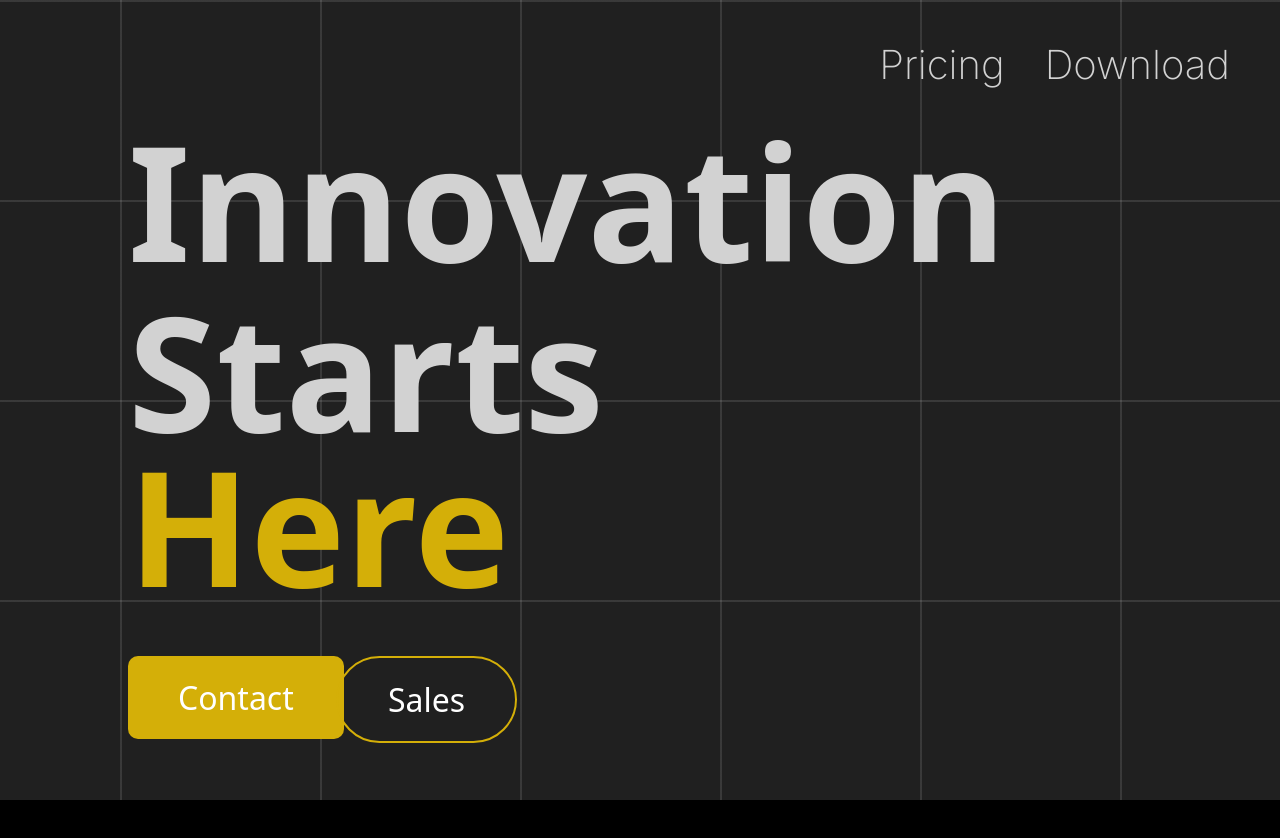
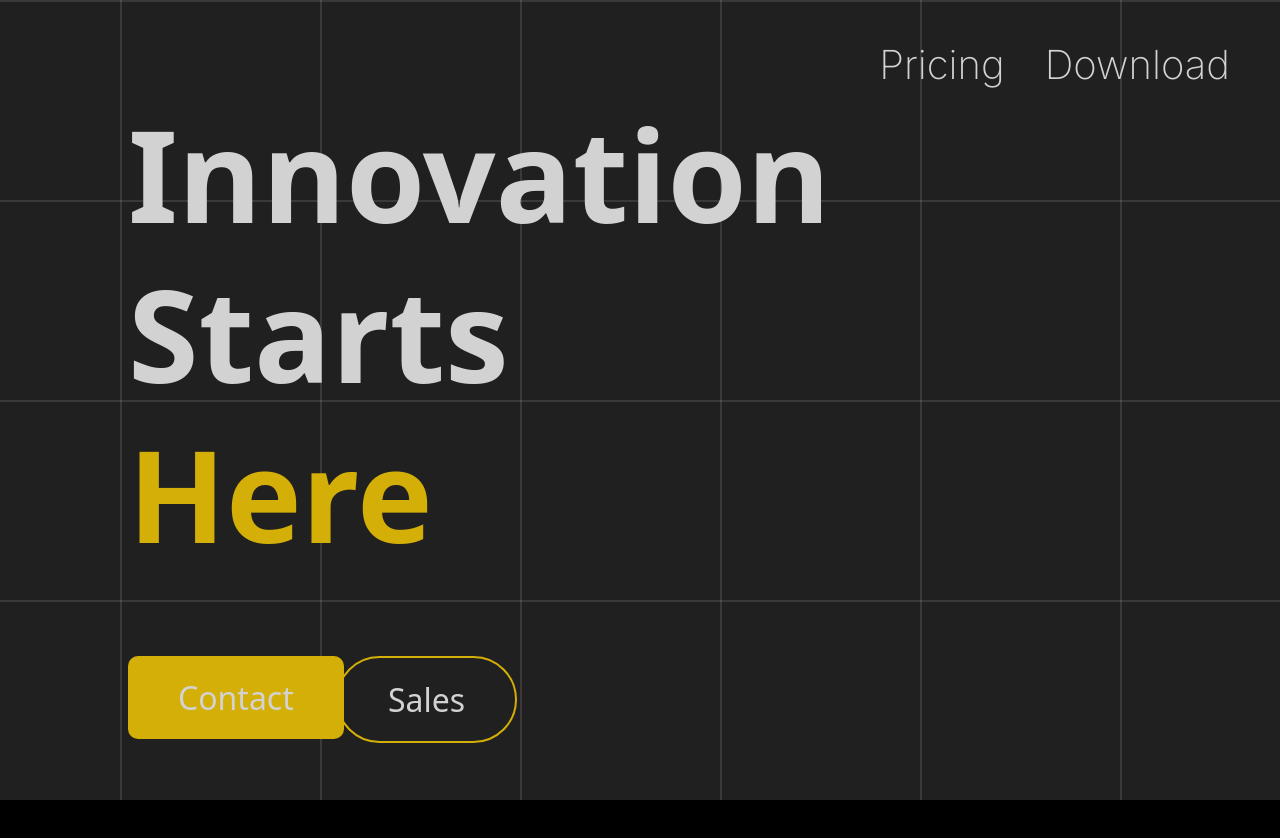
Before and after one commit to Nightliqht/Nightliqht.github.io, a plain HTML site: page experimental.html in a window 1280 px wide. Shown: the top 838 px of the page. Drawn offline with Linux system fonts and the light colour scheme; a web font is replaced by a local one.

Commit message:
sm extra stuffs

```diff
--- a/css/exp.css
+++ b/css/exp.css
@@ -1,22 +1,18 @@
+:root {
+  --accent: rgb(212, 175, 8);
+  --txt : #d2d2d2ff;
+  --bg : #202020ff;
+}
+
 body {
   margin: 0px;
   height: 200vh;
   background-color: #000;
 }
-/*.pg-1 {
-  background-color: #121212;
-  position: relative;
-  overflow: hidden;
-  /* Add desired width/height here
-  height: 100vh;
-  width: 100vw;
-  margin: 0px;
-  padding: 0px;
-}*/
 
 .pg-1::before {
   margin: 0px;
-  background-color: #202020;
+  background-color: var(--bg);
   content: '';
   position: absolute;
   top: -50%;
@@ -24,46 +20,42 @@ body {
   width: 100%;
   height: 100%;
   background-image: repeating-linear-gradient(to bottom, rgba(204, 204, 204, 0.15) 0, rgba(204, 204, 204, 0.15) 1px, transparent 1px, transparent 100px), repeating-linear-gradient(to right, rgba(204, 204, 204, 0.15) 0, rgba(204, 204, 204, 0.15) 1px, transparent 1px, transparent 100px);
-  background-size: 100px 100px;
+  background-size: 100vh 100vw;
 
   transform: scale(2);
   z-index: -2;
 }
 
-.pg-1 h1, .pg-1 h2, .pg-1 h3, #button1, #button2 {
+.pg-1 h1, #button1, #button2 {
   position: absolute;
 }
 
-.pg-1 h1{
-  font-family: Montserrat, Pliant ,system-ui, -apple-system, BlinkMacSystemFont, 'Segoe UI', Roboto, Oxygen, Ubuntu, Cantarell, 'Open Sans', 'Helvetica Neue', sans-serif;
-  color: #d2d2d2;
-  font-size: 1000%;
-  top: -2%;
-  left: 10%;
-  z-index: 2;
+#container {
+  position: absolute;
+  font-family:  Montserrat, Pliant ,system-ui, -apple-system, BlinkMacSystemFont, 'Segoe UI', Roboto, Oxygen, Ubuntu, Cantarell, 'Open Sans', 'Helvetica Neue', sans-serif;
+  left: 10vw;
+  color: var(--txt);
+  font-size: 5vw;
 }
 
-.pg-1 h2 {
-  font-family: Montserrat, Pliant ,system-ui, -apple-system, BlinkMacSystemFont, 'Segoe UI', Roboto, Oxygen, Ubuntu, Cantarell, 'Open Sans', 'Helvetica Neue', sans-serif;
-  color: #d2d2d2;
-  font-size: 1000%;
-  top: 16%;
-  left: 10%;
+.pg-1 #ino{
+  top: 0%;
 }
 
-.pg-1 h3{
-  font-family: Montserrat, Pliant ,system-ui, -apple-system, BlinkMacSystemFont, 'Segoe UI', Roboto, Oxygen, Ubuntu, Cantarell, 'Open Sans', 'Helvetica Neue', sans-serif;
-  color: rgb(212, 175, 8);
-  font-size: 1000%;
-  top: 32%;
-  left: 10%;
+.pg-1 #star{
+  top: 20vh;
+}
+
+.pg-1 #her{
+  color: var(--accent);
+  top: 40vh;
 }
 
 #button1 {
   font-family: Pliant, system-ui, -apple-system, BlinkMacSystemFont, 'Segoe UI', Roboto, Oxygen, Ubuntu, Cantarell, 'Open Sans', 'Helvetica Neue', sans-serif;
   border: none;
-  background-color: rgb(212, 175, 8);
-  color: #fff;
+  background-color: var(--accent);
+  color: var(--txt);
   font-weight: 500;
   font-size: 200%;
   border-radius: 10px;
@@ -71,18 +63,18 @@ body {
   padding-bottom: 20px;
   padding-left: 50px;
   padding-right: 50px;
-  top: 82%;
+  top: 82vh;
   left: 10%;
 
 }
 
 #button2 {
   font-family: Pliant, system-ui, -apple-system, BlinkMacSystemFont, 'Segoe UI', Roboto, Oxygen, Ubuntu, Cantarell, 'Open Sans', 'Helvetica Neue', sans-serif;
-  border-color: rgb(212, 175, 8);
+  border-color: var(--accent);
   border-style: solid;
   border-width: 2px;
   background-color: transparent;
-  color: #fff;
+  color: var(--txt);
   font-weight: 500;
   font-size: 200%;
   border-radius: 100px;
@@ -91,14 +83,14 @@ body {
   padding-left: 50px;
   padding-right: 50px;
   top: 82%;
-  left: 20%;
+  left: 20vw;
   margin-left: 80px;
 
 }
 
 #button2:hover {
-  background-color: rgb(212, 175, 8);
-  border-color: #fff;
+  background-color: var(--accent);
+  border-color: var(--txt);
   transition: 500ms;
 }
 
@@ -108,7 +100,7 @@ button:hover {
 
 li {
   font-family: Inter, Pliant, system-ui, -apple-system, BlinkMacSystemFont, 'Segoe UI', Roboto, Oxygen, Ubuntu, Cantarell, 'Open Sans', 'Helvetica Neue', sans-serif;
-  color: #d2d2d2;
+  color: var(--txt);
   font-weight: 200;
   justify-content: right;
   display: flex;
@@ -121,36 +113,8 @@ li button {
   background-color: transparent;
   border: none;
   font-family: Inter, Pliant, system-ui, -apple-system, BlinkMacSystemFont, 'Segoe UI', Roboto, Oxygen, Ubuntu, Cantarell, 'Open Sans', 'Helvetica Neue', sans-serif;
-  color: #fff;
+  color: var(--txt);
   font-weight: 200;
   padding: 0px;
   font-size: 100%;
 }
-
-/*.pg-2 {
-  background-image: url("Imgs/vintage-sky.jpg");
-  background-size:cover;
-  position: absolute;
-  height: 100%;
-  width: 100%;
-  top: 100vh;
-  margin: 0px;
-  padding: 0px;
-}
-
-.pg-2 h1 {
-  font-family: 'Bad Script', Pliant, system-ui, -apple-system, BlinkMacSystemFont, 'Segoe UI', Roboto, Oxygen, Ubuntu, Cantarell, 'Open Sans', 'Helvetica Neue', sans-serif;
-  color: #121212;
-  font-weight: 900;
-  font-size: 500%;
-  position: absolute;
-  top: 40%;
-  left: 20%;
-  transform: translate(-50%, -50%);
-}
-
-.pg-2 #orng {
-  color: #005860;
-}
-
-*/
--- a/css/style.css
+++ b/css/style.css
@@ -21,15 +21,6 @@ body {
   padding: 0;
 }
 
-h2 {
-  font-family: Pliant;
-  font-weight: 100;
-  color: var(--dk-txt);
-  position: absolute;
-  bottom: 20px;
-  right: 50px;
-
-}
 
 .container {
   position: fixed;
@@ -40,7 +31,7 @@ h2 {
     color: var(--dk-txt);
     font-weight: 900;
     font-family: Pliant;
-    font-size: 1000%;
+    font-size: 10vw;
     left: 50%;
     top: 50%;
     transform: translate(-50%, -50%);
--- a/experimental.html
+++ b/experimental.html
@@ -18,9 +18,11 @@
     <ul>Pricing</ul>
     <ul>Download</ul>
   </li></nav>
-  <h1>Innovation</h1>
-  <h2>Starts</h2>
-  <h3>Here</h3>
+  <div id="container">
+    <h1 id="ino">Innovation</h1>
+    <h1 id="star">Starts</h1>
+    <h1 id="her">Here</h1>
+  </div>
   <button id="button1">Contact</button>
   <button id="button2">Sales</button>
 </div>
```
Also changed, not shown: css/countdown.css (+32 -6 lines), index.html (+0 -2 lines), css/Imgs/blob-scene-haikei-media.svg (added), css/Imgs/blob-scene-haikei.svg (added).
